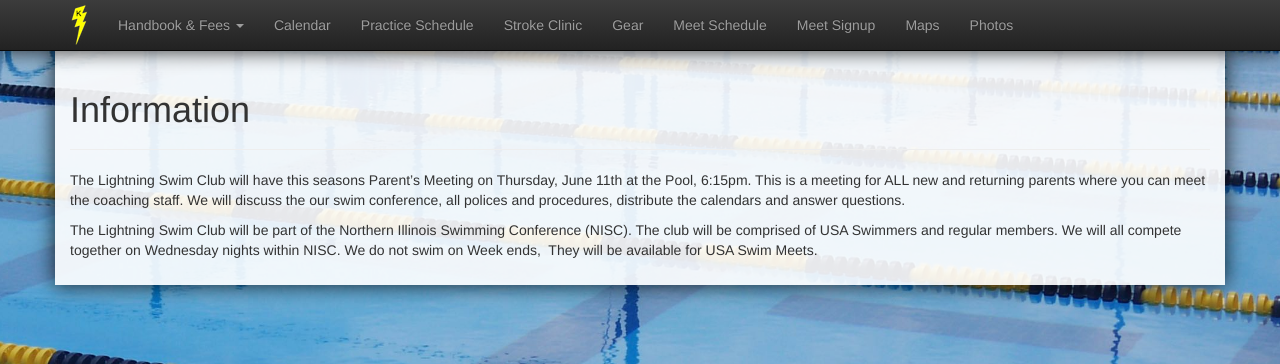
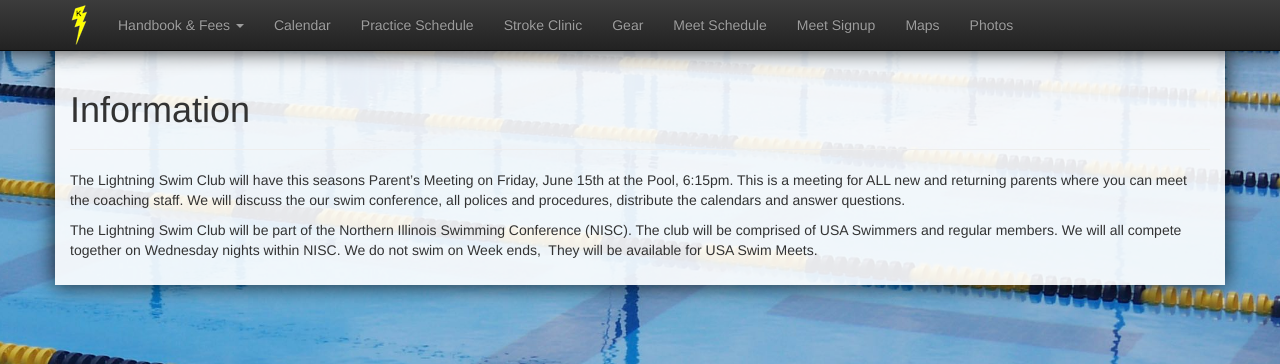
Before and after one commit to schickm/lwlightning.org, a Jekyll site: the page built from swimteam-handbook/information/index.html, in a window 1280 px wide. Shown: the top 364 px of the page. Built offline with Jekyll 4.4.1, drawn with Linux system fonts in a browser that asks for light colours; nearby versions of some CDN libraries; comment, search, counter and statistics services are not loaded.

Commit message:
Update index.html

```diff
--- a/swimteam-handbook/information/index.html
+++ b/swimteam-handbook/information/index.html
@@ -19,5 +19,5 @@
 tags: []
 comments: []
 ---
-<p>The Lightning Swim Club will have this seasons Parent&rsquo;s Meeting on Thursday, June 11th at the Pool, 6:15pm. This is a meeting for ALL new and returning parents where you can meet the coaching staff. We will discuss the our swim conference, all polices and procedures, distribute the calendars and answer questions.</p>
+<p>The Lightning Swim Club will have this seasons Parent&rsquo;s Meeting on Friday, June 15th at the Pool, 6:15pm. This is a meeting for ALL new and returning parents where you can meet the coaching staff. We will discuss the our swim conference, all polices and procedures, distribute the calendars and answer questions.</p>
 <p>The Lightning Swim Club will be part of the Northern Illinois Swimming Conference (NISC). The club will be comprised of USA Swimmers and regular members. We will all compete together on Wednesday nights within NISC. We do not swim on Week ends,&nbsp; They will be available for USA Swim Meets.</p>
```
